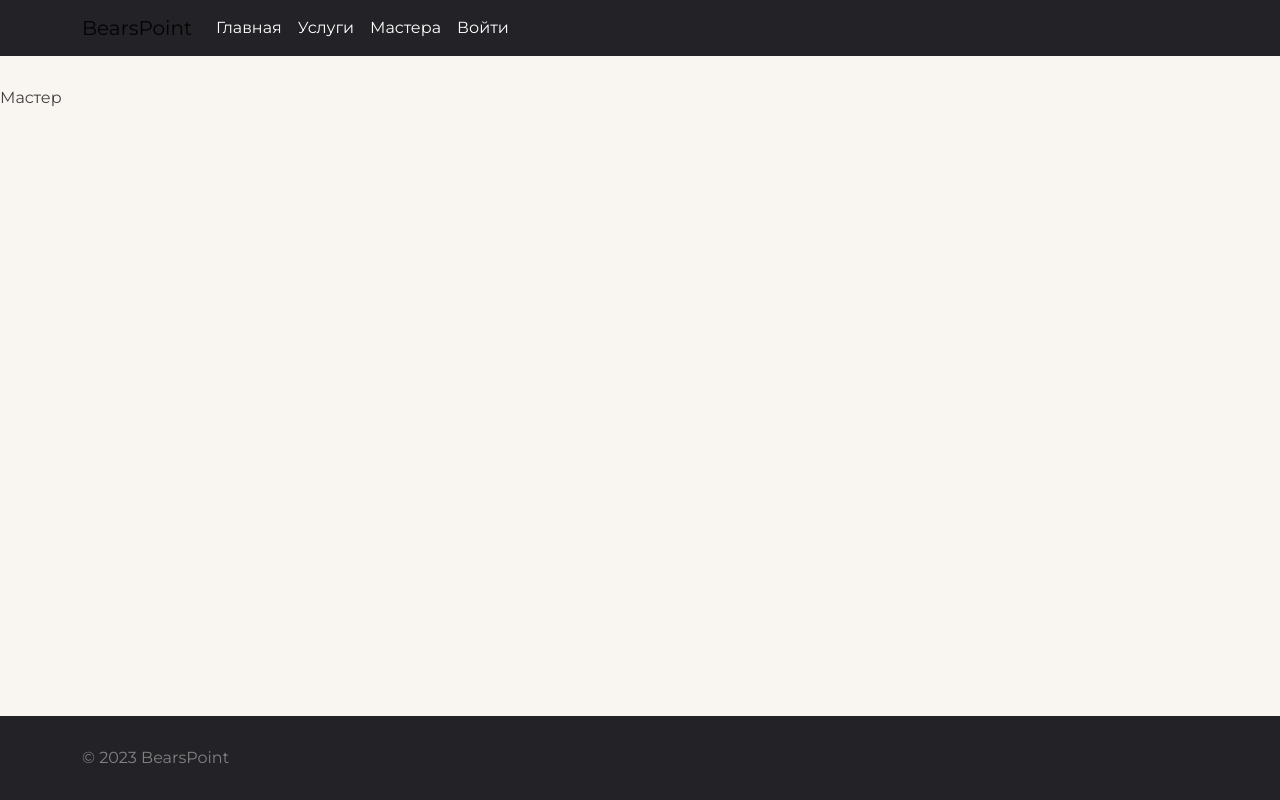
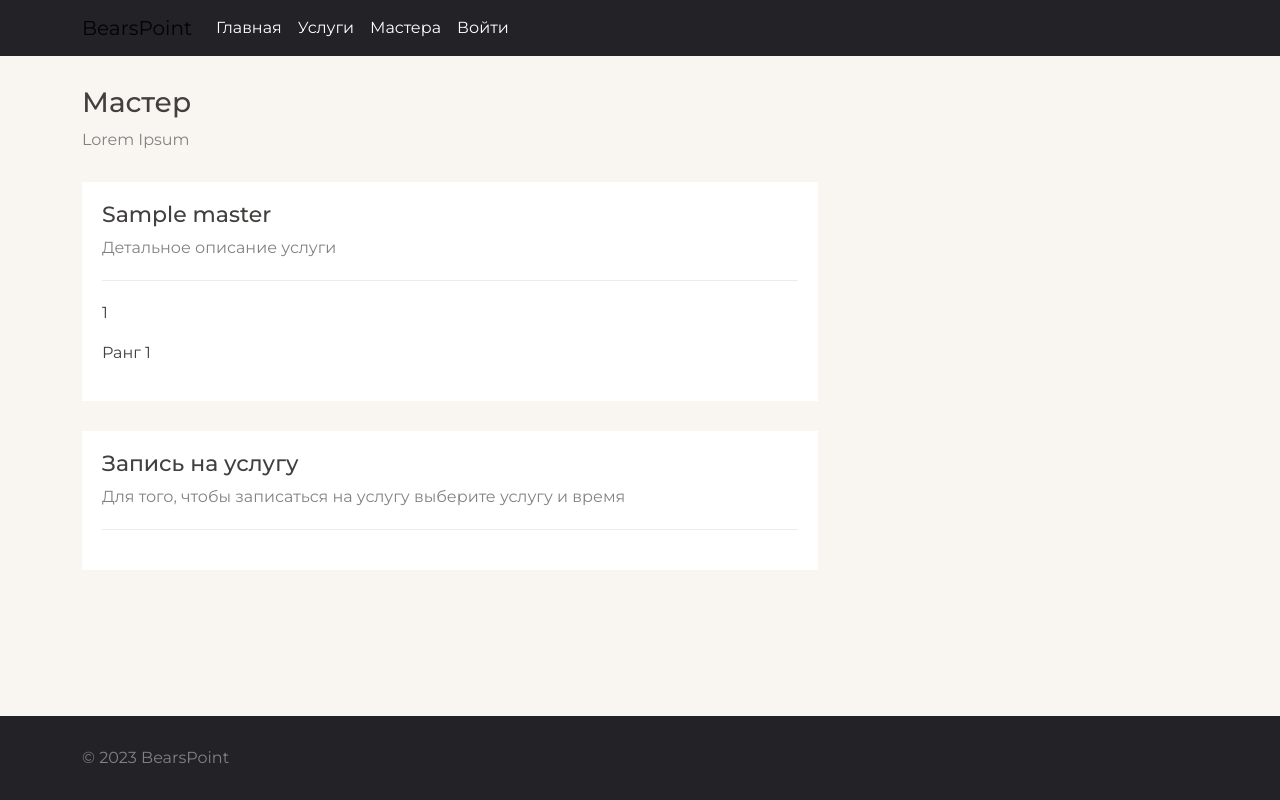
Before and after one commit to ElveeBolt/bearspoint, a Django app: page /masters/1 in a window 1280 px wide. Run offline with Django 4.2, Linux system fonts and the light colour scheme; tables that the repository leaves empty hold one stand-in row (values such as "Sample post"); some libraries are stand-ins or nearby versions.

Commit message:
Added functionality for booking in Master page

```diff
--- a/booking/forms.py
+++ b/booking/forms.py
@@ -85,7 +85,8 @@ class BookingServiceForm(forms.ModelForm):
         widget=forms.NumberInput(
             attrs={
                 'class': 'form-control',
-                'placeholder': 'Укажите услугу...'
+                'placeholder': 'Укажите услугу...',
+                'type': 'hidden'
             }
         )
     )
--- a/master/views.py
+++ b/master/views.py
@@ -1,5 +1,11 @@
+import datetime
+from django.shortcuts import redirect
 from django.views.generic import DetailView, ListView
 from .models import Master
+from service.models import Service
+from booking.forms import BookingServiceForm
+from booking.utils import calc_period
+from booking.models import Booking
 
 
 # Create your views here.
@@ -20,3 +26,49 @@ class MasterDetailView(DetailView):
         'title': 'Мастер',
         'subtitle': 'Lorem Ipsum'
     }
+
+    def get_form(self, service, date, free_time):
+        form = BookingServiceForm(
+            time_start_choices=[(time, time) for time in free_time],
+            initial={
+              'master': self.object.id,
+              'date': date,
+              'service': service.id,
+              'user': self.request.user.id
+            })
+
+        return form
+
+    def get_context_data(self, **kwargs):
+        context = super().get_context_data(**kwargs)
+        services = Service.objects.filter(master=self.object)
+        print(services)
+        bookings = []
+        for service in services:
+            forms = []
+            for i in range(7):
+                date = datetime.date.today() + datetime.timedelta(days=i)
+                free_time = calc_period(master=self.object, service=service, date=date)
+                if free_time:
+                    forms.append(self.get_form(service, date, free_time))
+
+            if forms:
+                bookings.append({
+                    'service': service,
+                    'forms': forms
+                })
+
+        context['bookings'] = bookings
+        return context
+
+    def post(self, request, *args, **kwargs):
+        self.object = self.get_object()
+        booking = Booking(
+            master=self.object,
+            user=self.request.user,
+            service=Service.objects.get(id=request.POST.get('service')),
+            date=request.POST.get('date'),
+            time_start=request.POST.get('time_start')
+        )
+        booking.save()
+        return redirect('/masters', pk=kwargs['pk'])
--- a/templates/master/master.html
+++ b/templates/master/master.html
@@ -1,5 +1,73 @@
 {% extends 'base.html' %}
+{% load static %}
 
 {% block content %}
-Мастер
+<div class="container">
+    <div class="header">
+        <h1>{{ title }}</h1>
+        <div class="subtitle text-muted">{{ subtitle }}</div>
+    </div>
+    <div class="row">
+        <div class="col-8">
+            <div class="card">
+                <div class="card-heading">
+                    <h2>{{ master.name }}</h2>
+                    <div class="subtitle text-muted">Детальное описание услуги</div>
+                </div>
+                <div class="mb-3">{{ master.phone }}</div>
+                <div class="mb-3">{{ master.get_rang_display }}</div>
+            </div>
+            <div class="card">
+                <div class="card-heading">
+                    <h2>Запись на услугу</h2>
+                    <div class="subtitle text-muted">Для того, чтобы записаться на услугу выберите услугу и время</div>
+                </div>
+
+                {% for booking in bookings %}
+                        <div class="mb-3">
+                            <div class="card-master-mini">
+                                <img src="{% static 'img/barber.png' %}" alt="">
+                                <div class="title mb-1">{{ booking.service }}</div>
+                                 <div class="text-muted d-flex">
+                                    <div class="time"><i class="fi fi-rr-time-oclock me-1"></i>{{ booking.service.time }} мин.</div>
+                                    <div class="price ms-3"><i class="fi fi-rr-coins me-1"></i>{{ booking.service.price }} грн.</div>
+                                 </div>
+                            </div>
+                        </div>
+
+                        {% for form in booking.forms %}
+                            <form method="post" class="mb-3">
+                                {% csrf_token %}
+                                {{ form.service }}
+                                <div class="row">
+                                    <div class="col-4">
+                                        <div class="mb-3">
+                                            <div class="mb-3">
+                                                {{ form.date }}
+                                                <div class="form-text">{{ form.date.help_text }}</div>
+                                            </div>
+                                        </div>
+                                    </div>
+                                    <div class="col-4">
+                                        <div class="mb-3">
+                                            <div class="mb-3">
+                                                {{ form.time_start }}
+                                                <div class="form-text">{{ form.time_start.help_text }}</div>
+                                            </div>
+                                        </div>
+                                    </div>
+                                    <div class="col-4">
+                                        <div class="d-grid">
+                                            <button type="submit" class="btn btn-primary btn-with-icon"><i class="fi fi-rr-disk"></i>Бронировать</button>
+                                        </div>
+                                    </div>
+                                </div>
+                            </form>
+                        {% endfor %}
+                {% endfor %}
+            </div>
+        </div>
+
+    </div>
+</div>
 {% endblock content %}
--- a/templates/service/service.html
+++ b/templates/service/service.html
@@ -65,7 +65,6 @@
                             </form>
                         {% endfor %}
                 {% endfor %}
-
             </div>
         </div>
 
```
Also changed, not shown: booking/utils.py (+0 -41 lines).
